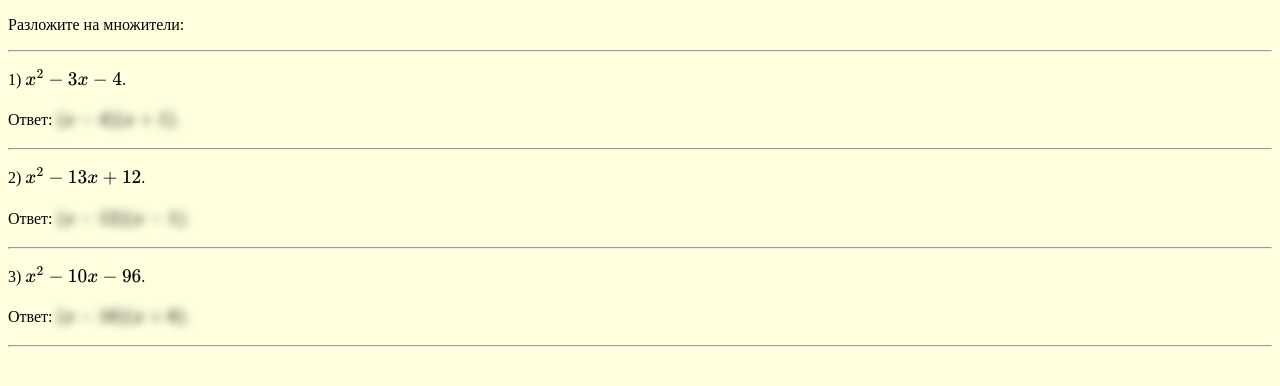
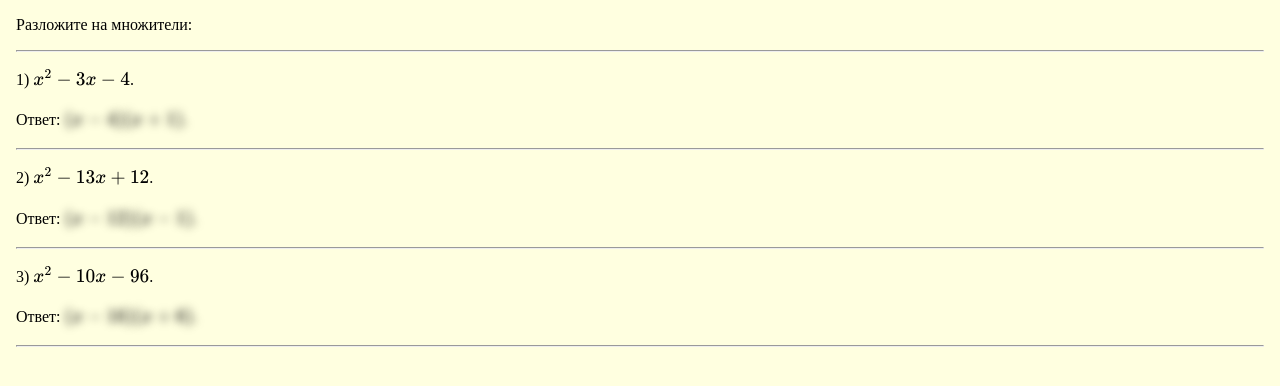
Before and after one commit to igorlsemenov/algebra, a Jekyll site: the page built from 1.md, in a window 1280 px wide. Shown: the top 386 px of the page. Built offline with Jekyll 4.4.1, drawn with Linux system fonts in a browser that asks for light colours; our own code applies the rules of GitHub Pages for plain Markdown files.

Commit message:
Update default.html

```diff
--- a/_layouts/default.html
+++ b/_layouts/default.html
@@ -36,6 +36,7 @@
     <style>
       body {
         background-color: LightYellow;
+        margin: 0 1em;
       }
       .answer {
         color: transparent;
```
